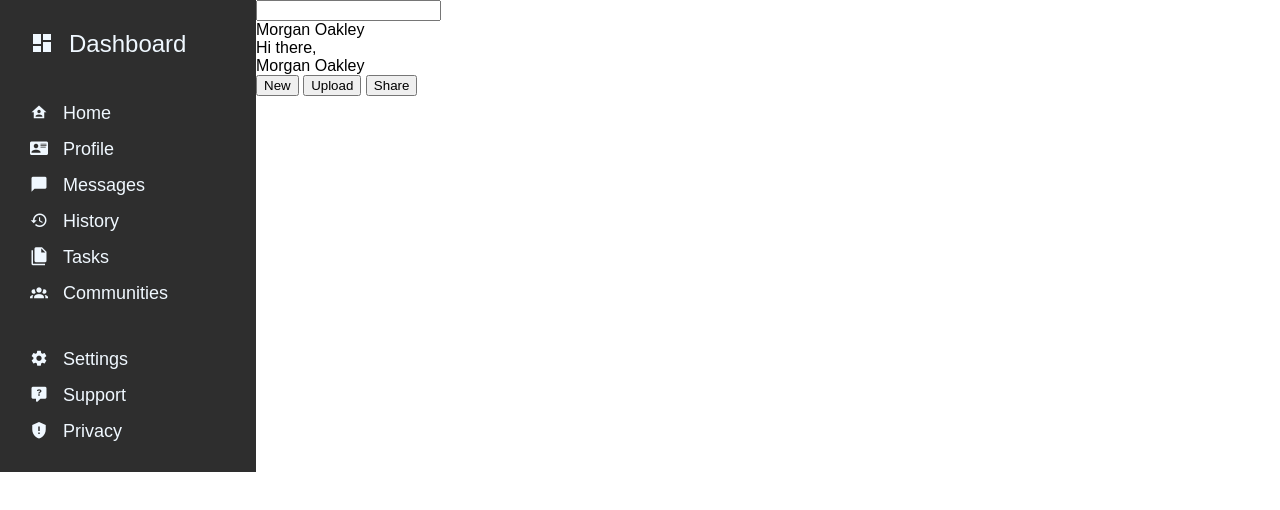
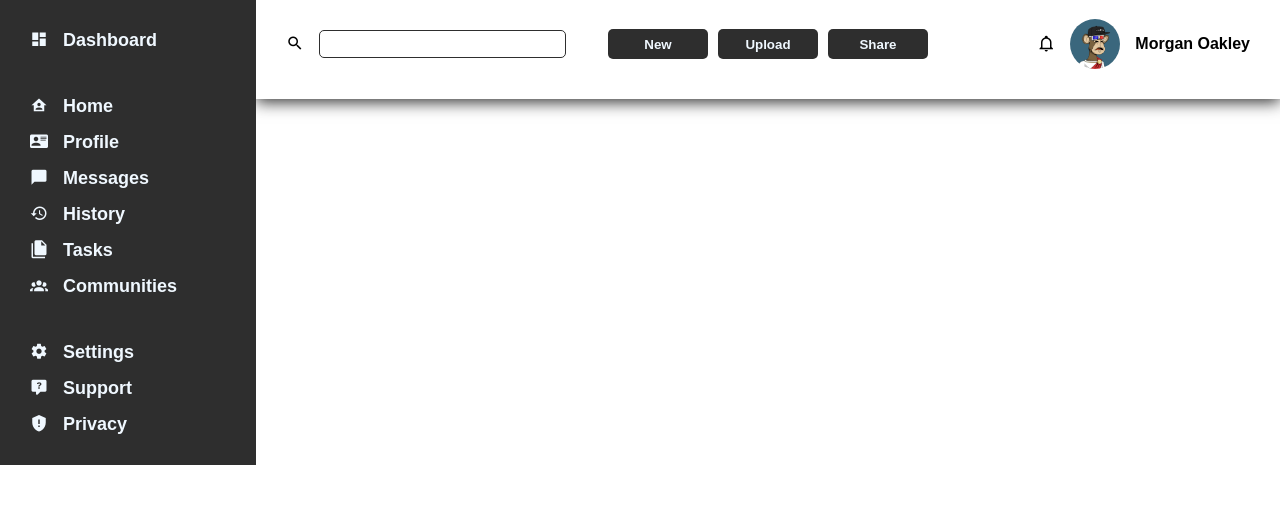
Before and after one commit to nathanielshuster/odin-admin-dashboard, a plain HTML site: page index.html in a window 1280 px wide. Drawn offline with Linux system fonts and the light colour scheme.

Commit message:
Style header and add icons

```diff
--- a/index.html
+++ b/index.html
@@ -11,23 +11,26 @@
 <body>
   <div class="container">
     <header class="header">
-      <div class="search-bar">
-        <input type="search">
+      <div class="search">
+        <span class="mdi mdi-magnify"></span>
+        <input type="search-bar" class="search-bar">
       </div>
-
-      <div class="username">Morgan Oakley</div>
-
-      <div class="greeting">Hi there,</br> Morgan Oakley</div>
 
       <div class="buttons">
         <button>New</button>
         <button>Upload</button>
         <button>Share</button>
       </div>
+
+      <div class="username">
+        <span class="mdi mdi-bell-outline"></span>
+          <img src="./assets/3d.png" class="pfp" />
+          <p class="name">Morgan Oakley</p>
+      </div>
     </header>
 
-    <aside class="sidebar">
-      <a href="#" class="nav-link spacer logo">
+    <nav class="sidebar">
+      <a href="#" class="nav-link spacer">
         <span class="mdi mdi-view-dashboard"></span>Dashboard
       </a>
       <a href="#" class="nav-link">
@@ -57,7 +60,7 @@
       <a href="#" class="nav-link">
         <span class="mdi mdi-shield-alert"></span>Privacy
       </a>
-    </aside>
+    </nav>
   </div>
 
     <!-- <div class="content-area">
--- a/styles.css
+++ b/styles.css
@@ -21,23 +21,70 @@ body {
 .nav-link {
   text-decoration: none;
   font-size: 18px;
+  font-weight: bold;
   color: aliceblue;
-}
-
-.logo {
-  font-size: 24px;
 }
 
 .mdi {
   margin-right: 15px;
+  font-size: 18px;
 }
 
 .spacer {
   margin-bottom: 30px;
 }
 
-.menu {
-  list-style: none;
-  margin: auto;
-  padding: 0;
+.header {
+  display: grid;
+  grid-template-columns: repeat(3, 1fr);
+
+  padding: 19px 30px 30px 30px;
+  align-items: center;
+  box-shadow: 0px 3px 15px rgb(46, 46, 46);
 }
+
+.pfp {
+  width: 50px;
+  border-radius: 50%;
+  margin-right: 15px;
+}
+
+.username {
+  display: flex;
+
+  justify-content: flex-end;
+  align-items: center;
+}
+
+.search {
+  display: flex;
+  align-items: center;
+}
+
+.search-bar {
+  display: inline;
+  width: 75%;
+  height: 24px;
+  border: 1px solid rgb(46, 46, 46);
+  border-radius: 5px;
+}
+
+.name {
+  font-weight: bold;
+}
+
+button {
+  width: 100px;
+  height: 30px;
+  border: none;
+  border-radius: 5px;
+  background-color: rgb(46, 46, 46);
+  color: aliceblue;
+  font-weight: bold;
+}
+
+.buttons {
+  display: flex;
+  justify-content: center;
+  gap: 10px;
+}
```
Also changed, not shown: assets/3d.png (added), assets/beams.png (added), assets/glasses.png (added).
